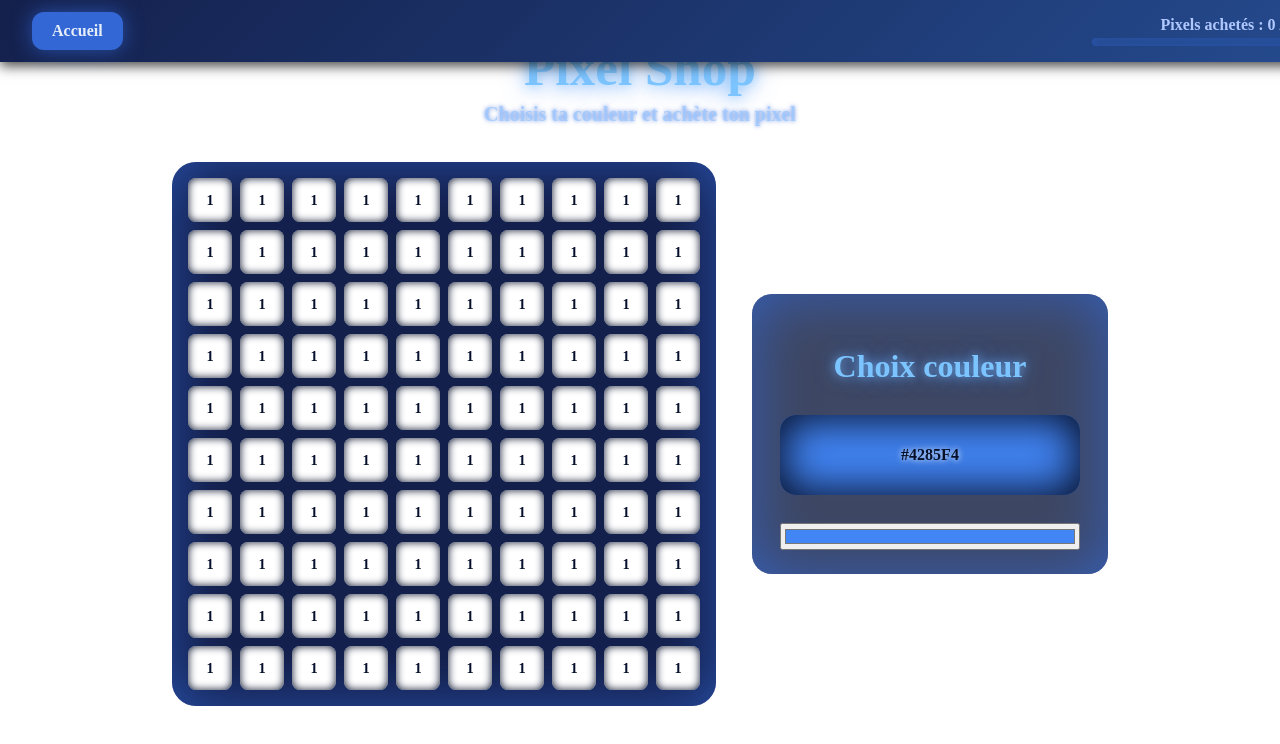
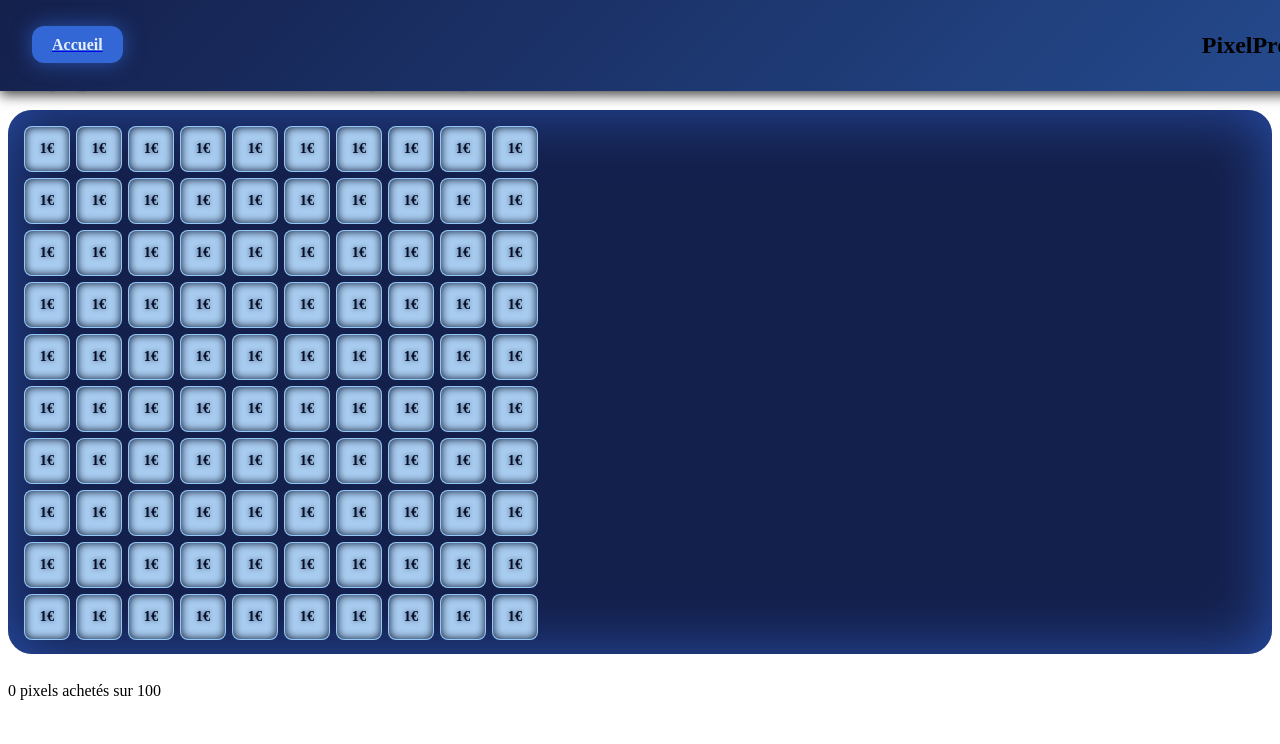
Before and after one commit to KING6CODE/Pixel, a Next.js app: page /game in a window 1280 px wide. Shown: the top 744 px of the page. Built offline with nearby package versions, Linux system fonts and the light colour scheme.

Commit message:
Update game.js

```diff
--- a/pages/game.js
+++ b/pages/game.js
@@ -1,100 +1,185 @@
-import React, { useState } from 'react';
+// pages/game.js
+import React, { useState, useEffect } from 'react';
+import Link from 'next/link';
 import styles from '../styles/Game.module.css';
 
+const GRID_SIZE = 10;
+const TOTAL_PIXELS = GRID_SIZE * GRID_SIZE;
+
+function createInitialPixels() {
+  // Tous à prix 1€, couleur initiale hsl(210, 70%, 80%) (bleu pastel)
+  const baseHue = 210;
+  const baseSat = 70;
+  const baseLight = 80;
+  return Array(TOTAL_PIXELS).fill().map(() => ({
+    price: 1,
+    color: `hsl(${baseHue}, ${baseSat}%, ${baseLight}%)`,
+    h: baseHue,
+    s: baseSat,
+    l: baseLight,
+    bought: false,
+  }));
+}
+
 export default function PixelGame() {
-  const totalPixels = 100; // 10x10 grid
+  const [pixels, setPixels] = useState(createInitialPixels);
+  const [selectedIndex, setSelectedIndex] = useState(null);
+  const [h, setH] = useState(210);
+  const [s, setS] = useState(70);
+  const [l, setL] = useState(80);
+  const [isBuying, setIsBuying] = useState(false);
 
-  // Initialiser un tableau de pixels : chaque pixel a un prix et une couleur (vide)
-  const initialPixels = Array(totalPixels).fill(null).map(() => ({
-    price: 1,
-    bought: false,
-    color: '#fff', // blanc par défaut
-  }));
+  // Met à jour la couleur HSL du pixel sélectionné quand on change la couleur
+  useEffect(() => {
+    if (selectedIndex === null) return;
+    setPixels(prev =>
+      prev.map((p, i) =>
+        i === selectedIndex
+          ? {
+              ...p,
+              h,
+              s,
+              l,
+              color: `hsl(${h}, ${s}%, ${l}%)`,
+            }
+          : p
+      )
+    );
+  }, [h, s, l, selectedIndex]);
 
-  const [pixels, setPixels] = useState(initialPixels);
-  const [selectedIndex, setSelectedIndex] = useState(null);
-  const [selectedColor, setSelectedColor] = useState('#4285f4');
-
-  // Nombre de pixels achetés pour la barre de progression
-  const pixelsBoughtCount = pixels.filter(p => p.bought).length;
-
-  // Fonction pour acheter un pixel
-  function buyPixel(index) {
-    setPixels(prevPixels => {
-      const pixel = prevPixels[index];
-      if (pixel.bought) return prevPixels; // déjà acheté, ne fait rien
-
-      // Acheter : doublage du prix pour le prochain achat du même pixel (si jamais racheté ?)
-      // Ici on considère qu'on peut acheter qu'une fois, mais on peut adapter.
-      const newPixel = {
-        ...pixel,
-        bought: true,
-        color: selectedColor,
-        price: pixel.price * 2, // prépare le prix doublé si on voulait re-acheter
+  const handlePixelClick = (index) => {
+    setSelectedIndex(index);
+    const p = pixels[index];
+    setH(p.h);
+    setS(p.s);
+    setL(p.l);
   };
 
-      const newPixels = [...prevPixels];
-      newPixels[index] = newPixel;
+  const buyPixel = () => {
+    if (selectedIndex === null) return;
+    const pixel = pixels[selectedIndex];
+    setIsBuying(true);
+    setTimeout(() => {
+      setPixels(prev => {
+        const newPixels = [...prev];
+        newPixels[selectedIndex] = {
+          ...pixel,
+          price: pixel.price * 2,
+          bought: true,
+          // Garde couleur actuelle
+          h: pixel.h,
+          s: pixel.s,
+          l: pixel.l,
+          color: `hsl(${pixel.h}, ${pixel.s}%, ${pixel.l}%)`,
+        };
         return newPixels;
       });
+      setIsBuying(false);
+    }, 500);
+  };
+
+  // Pour les bordures selon prix (pour effet visuel)
+  function getBorderClass(price) {
+    if (price >= 16) return 'border-price-16';
+    if (price >= 8) return 'border-price-8';
+    if (price >= 4) return 'border-price-4';
+    if (price >= 2) return 'border-price-2';
+    return 'border-price-1';
   }
 
-  // Barre de progression en %
-  const progressPercent = Math.floor((pixelsBoughtCount / totalPixels) * 100);
+  // Compte pixels achetés
+  const pixelsBought = pixels.filter(p => p.bought).length;
+  const progressPercent = (pixelsBought / TOTAL_PIXELS) * 100;
 
   return (
-    <>
+    <div className={styles.container}>
+      {/* Barre de navigation */}
       <nav className={styles.navbar}>
-        <a href="/" className={styles.homeBtn}>Accueil</a>
-        <div className={styles.progress}>
-          <div>Pixels achetés : {pixelsBoughtCount} / {totalPixels}</div>
-          <div className={styles.progressBar}>
-            <div
-              className={styles.progressFill}
-              style={{ width: `${progressPercent}%` }}
-            />
-          </div>
-        </div>
+        <Link href="/">
+          <a className={styles.homeBtn}>Accueil</a>
+        </Link>
+        <h1 className={styles.title}>PixelProfit</h1>
       </nav>
 
-      <main className={styles.main}>
-        <header className={styles.header}>
-          <h1>Pixel Shop</h1>
-          <p className={styles.subtitle}>Choisis ta couleur et achète ton pixel</p>
+      {/* Titre et sous-titre centrés */}
+      <header className={styles.headerCentered}>
+        <h2 className={styles.mainTitle}>Achetez vos pixels, faites-les fructifier !</h2>
+        <p className={styles.subtitle}>Chaque pixel commence à 1€ et double de prix à chaque achat.</p>
       </header>
 
-        <div className={styles.page}>
+      {/* Grille centrée */}
+      <main className={styles.mainContent}>
         <div className={styles.grid}>
           {pixels.map((pixel, i) => (
             <div
               key={i}
-                className={`${styles.pixel} ${pixel.bought ? styles.selected : ''}`}
-                onClick={() => buyPixel(i)}
-                style={{ backgroundColor: pixel.bought ? pixel.color : '#fff' }}
-                title={`Prix: ${pixel.price} €${pixel.bought ? ' - ACHETÉ' : ''}`}
+              className={`${styles.pixel} ${styles[getBorderClass(pixel.price)]} ${selectedIndex === i ? styles.selected : ''}`}
+              style={{ backgroundColor: pixel.color }}
+              onClick={() => handlePixelClick(i)}
+              title={`Prix: ${pixel.price}€`}
             >
-                {!pixel.bought && pixel.price}
+              <span className={styles.price}>{pixel.price}€</span>
             </div>
           ))}
         </div>
 
+        {/* Sidebar de sélection */}
+        {selectedIndex !== null && (
           <aside className={styles.sidebar}>
-            <h2>Choix couleur</h2>
-            <div
-              className={styles.colorPreview}
-              style={{ backgroundColor: selectedColor }}
+            <h2>Pixel #{selectedIndex + 1}</h2>
+            <p>Prix actuel : <strong>{pixels[selectedIndex].price}€</strong></p>
+
+            <div className={styles.colorPicker}>
+              <label>
+                Teinte (H): {h}
+                <input
+                  type="range"
+                  min="0"
+                  max="360"
+                  value={h}
+                  onChange={(e) => setH(+e.target.value)}
+                />
+              </label>
+              <label>
+                Saturation (S): {s}%
+                <input
+                  type="range"
+                  min="0"
+                  max="100"
+                  value={s}
+                  onChange={(e) => setS(+e.target.value)}
+                />
+              </label>
+              <label>
+                Luminosité (L): {l}%
+                <input
+                  type="range"
+                  min="0"
+                  max="100"
+                  value={l}
+                  onChange={(e) => setL(+e.target.value)}
+                />
+              </label>
+            </div>
+
+            <button
+              className={styles.buyBtn}
+              onClick={buyPixel}
+              disabled={isBuying}
             >
-              {selectedColor.toUpperCase()}
+              Acheter ce pixel
+            </button>
+          </aside>
+        )}
+      </main>
+
+      {/* Barre de progression */}
+      <footer className={styles.footer}>
+        <div className={styles.progressWrapper}>
+          <div className={styles.progressBar} style={{ width: `${progressPercent}%` }} />
         </div>
-            <input
-              type="color"
-              value={selectedColor}
-              onChange={e => setSelectedColor(e.target.value)}
-              style={{ width: '100%', cursor: 'pointer' }}
-            />
-          </aside>
+        <p>{pixelsBought} pixel{pixelsBought !== 1 ? 's' : ''} acheté{pixelsBought !== 1 ? 's' : ''} sur {TOTAL_PIXELS}</p>
+      </footer>
     </div>
-      </main>
-    </>
   );
 }
```
Lines whose indentation alone changed are shown as unchanged.
